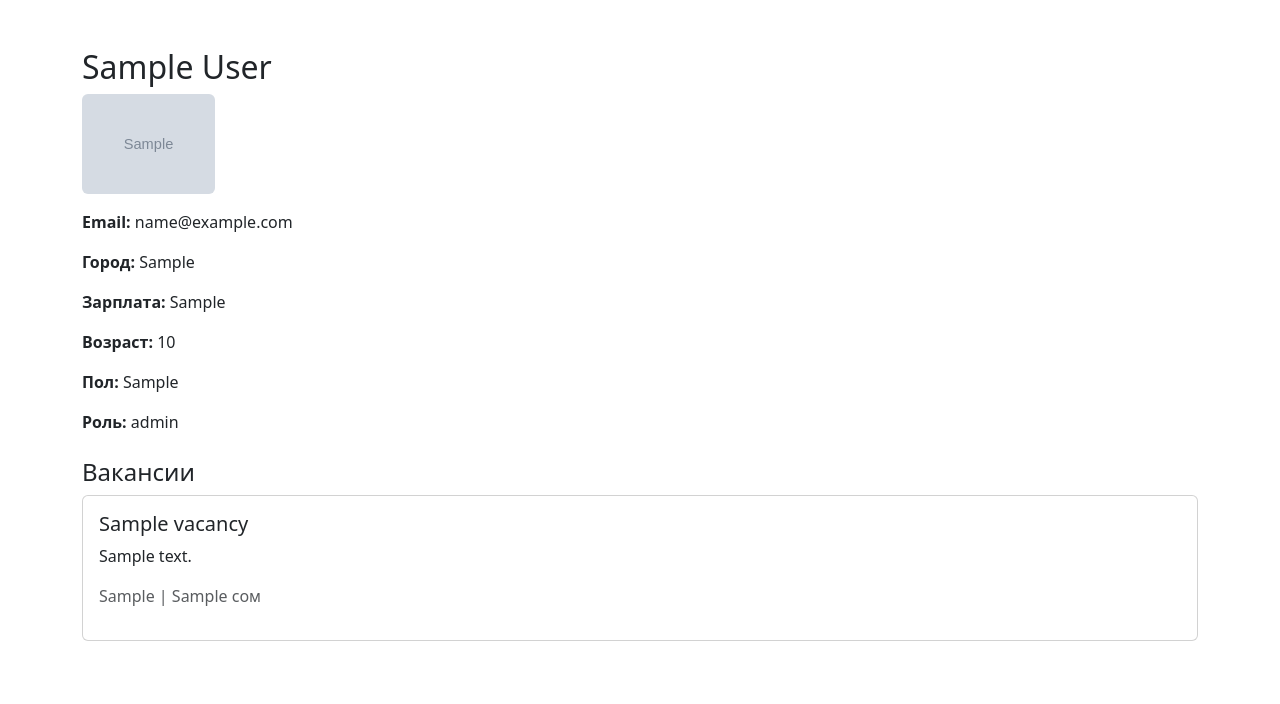
After one commit to raimbkva/BlackAnts, a Flask app: page /user/1 in a window 1280 px wide. The commit adds this page. Shown: the top 704 px of the page. Run offline with Flask 3, Linux system fonts and the light colour scheme; tables that the repository leaves empty hold one stand-in row (values such as "Sample post"); grey boxes marked "Sample" are stand-in pictures.

Commit message:
Красивый профиль, готов работать, редактирование вакансий, автопрокрутка сообщений и кнопка назад в сообщениях

```diff
--- a/app.py
+++ b/app.py
@@ -154,6 +154,60 @@ def chat(receiver_id):
 @app.route('/uploads/<filename>')
 def uploaded_file(filename):
     return send_from_directory(app.config['UPLOAD_FOLDER'], filename)
+@app.route('/vacancy/<int:id>/edit', methods=['GET', 'POST'])
+def edit_vacancy(id):
+    if 'user' not in session or session['user']['role'] != 'работодатель':
+        return redirect(url_for('login'))
+
+    conn = get_db()
+    vacancy = conn.execute("SELECT * FROM vacancies WHERE id = ? AND user_id = ?", (id, session['user']['id'])).fetchone()
+    if not vacancy:
+        conn.close()
+        return "Вакансия не найдена", 404
+
+    if request.method == 'POST':
+        data = request.form
+        conn.execute("""
+            UPDATE vacancies SET title=?, description=?, job_type=?, payment_type=?, location=?, salary=?
+            WHERE id=?
+        """, (data['title'], data['description'], data['job_type'], data['payment_type'], data['location'], data['salary'], id))
+        conn.commit()
+        conn.close()
+        return redirect(url_for('profile'))
+
+    conn.close()
+    return render_template('edit_vacancy.html', vacancy=vacancy)
+@app.route('/vacancy/<int:id>/delete')
+def delete_vacancy(id):
+    if 'user' not in session or session['user']['role'] != 'работодатель':
+        return redirect(url_for('login'))
+    conn = get_db()
+    conn.execute("DELETE FROM vacancies WHERE id = ? AND user_id = ?", (id, session['user']['id']))
+    conn.commit()
+    conn.close()
+    return redirect(url_for('profile'))
+@app.route('/ready/<int:vacancy_id>')
+def ready_to_work(vacancy_id):
+    if 'user' not in session or session['user']['role'] != 'соискатель':
+        return redirect(url_for('login'))
+
+    conn = get_db()
+    vacancy = conn.execute("SELECT user_id FROM vacancies WHERE id = ?", (vacancy_id,)).fetchone()
+    if vacancy:
+        conn.execute("INSERT INTO messages (sender_id, receiver_id, text) VALUES (?, ?, ?)",
+                     (session['user']['id'], vacancy['user_id'], "Готов работать по вашей вакансии!"))
+        conn.commit()
+    conn.close()
+    return redirect(url_for('index'))
+@app.route('/user/<int:user_id>')
+def view_user(user_id):
+    conn = get_db()
+    user = conn.execute("SELECT * FROM users WHERE id = ?", (user_id,)).fetchone()
+    vacancies = conn.execute("SELECT * FROM vacancies WHERE user_id = ?", (user_id,)).fetchall()
+    conn.close()
+    if not user:
+        return "Пользователь не найден", 404
+    return render_template("public_profile.html", user=user, vacancies=vacancies)
 
 if __name__ == '__main__':
     app.run(debug=True)
--- /dev/null
+++ b/templates/public_profile.html
@@ -0,0 +1,35 @@
+<!DOCTYPE html>
+<html lang="ru">
+<head>
+  <meta charset="UTF-8">
+  <title>Профиль пользователя</title>
+  <link href="https://cdn.jsdelivr.net/npm/bootstrap@5.3.0/dist/css/bootstrap.min.css" rel="stylesheet">
+</head>
+<body>
+<div class="container py-5">
+  <h2>{{ user.first_name }} {{ user.last_name }}</h2>
+  {% if user.photo %}
+    <img src="{{ url_for('uploaded_file', filename=user.photo) }}" class="rounded mb-3" height="100">
+  {% endif %}
+  <p><strong>Email:</strong> {{ user.email }}</p>
+  <p><strong>Город:</strong> {{ user.location }}</p>
+  <p><strong>Зарплата:</strong> {{ user.salary }}</p>
+  <p><strong>Возраст:</strong> {{ user.age }}</p>
+  <p><strong>Пол:</strong> {{ user.gender }}</p>
+  <p><strong>Роль:</strong> {{ user.role }}</p>
+
+  <h4 class="mt-4">Вакансии</h4>
+  {% for v in vacancies %}
+    <div class="card mb-3">
+      <div class="card-body">
+        <h5>{{ v.title }}</h5>
+        <p>{{ v.description }}</p>
+        <p class="text-muted">{{ v.location }} | {{ v.salary }} сом</p>
+      </div>
+    </div>
+  {% else %}
+    <p>Нет вакансий</p>
+  {% endfor %}
+</div>
+</body>
+</html>
```
Also changed, not shown: templates/chat.html (+20 -5 lines), templates/index.html (+21 -8 lines), templates/profile.html (+54 -56 lines), templates/edit_vacancy.html (added).
